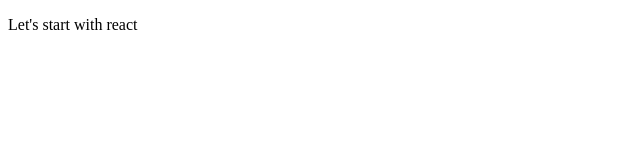
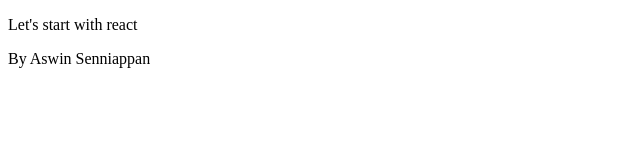
Before and after one commit to Aswin850/Todo-App, a React (Create React App) app: page / in a window 1280 px wide. Shown: the top 160 px of the page, without its empty margins (0-640 px from the left). Built offline with nearby package versions, Linux system fonts and the light colour scheme.

Commit message:
Updated App component

```diff
--- a/src/App.js
+++ b/src/App.js
@@ -5,6 +5,7 @@
     <div className="App">
       <header className="App-header">
         <p>Let's start with react</p>
+        <p>By Aswin Senniappan</p>
       </header>
     </div>
   );
```
